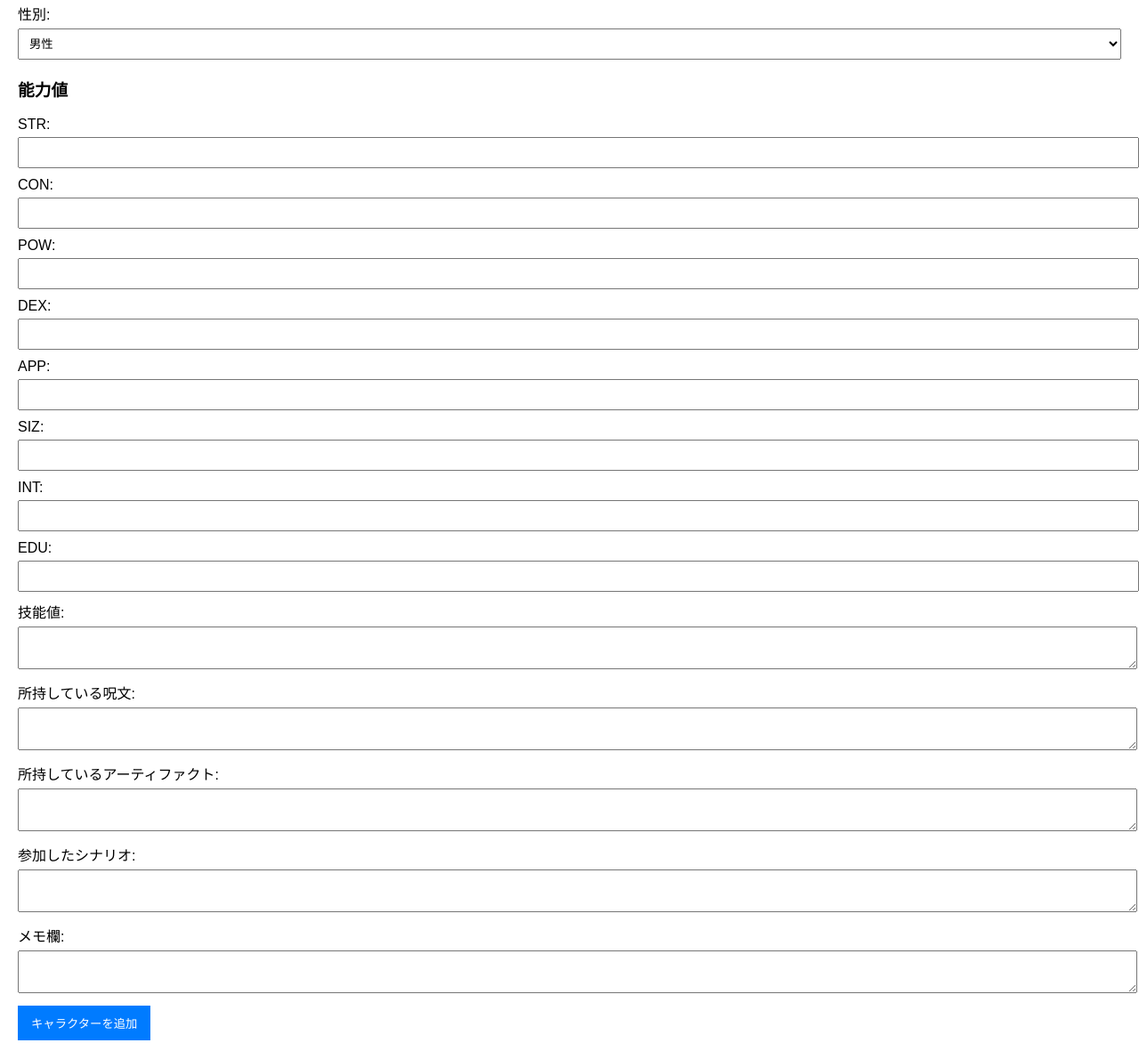
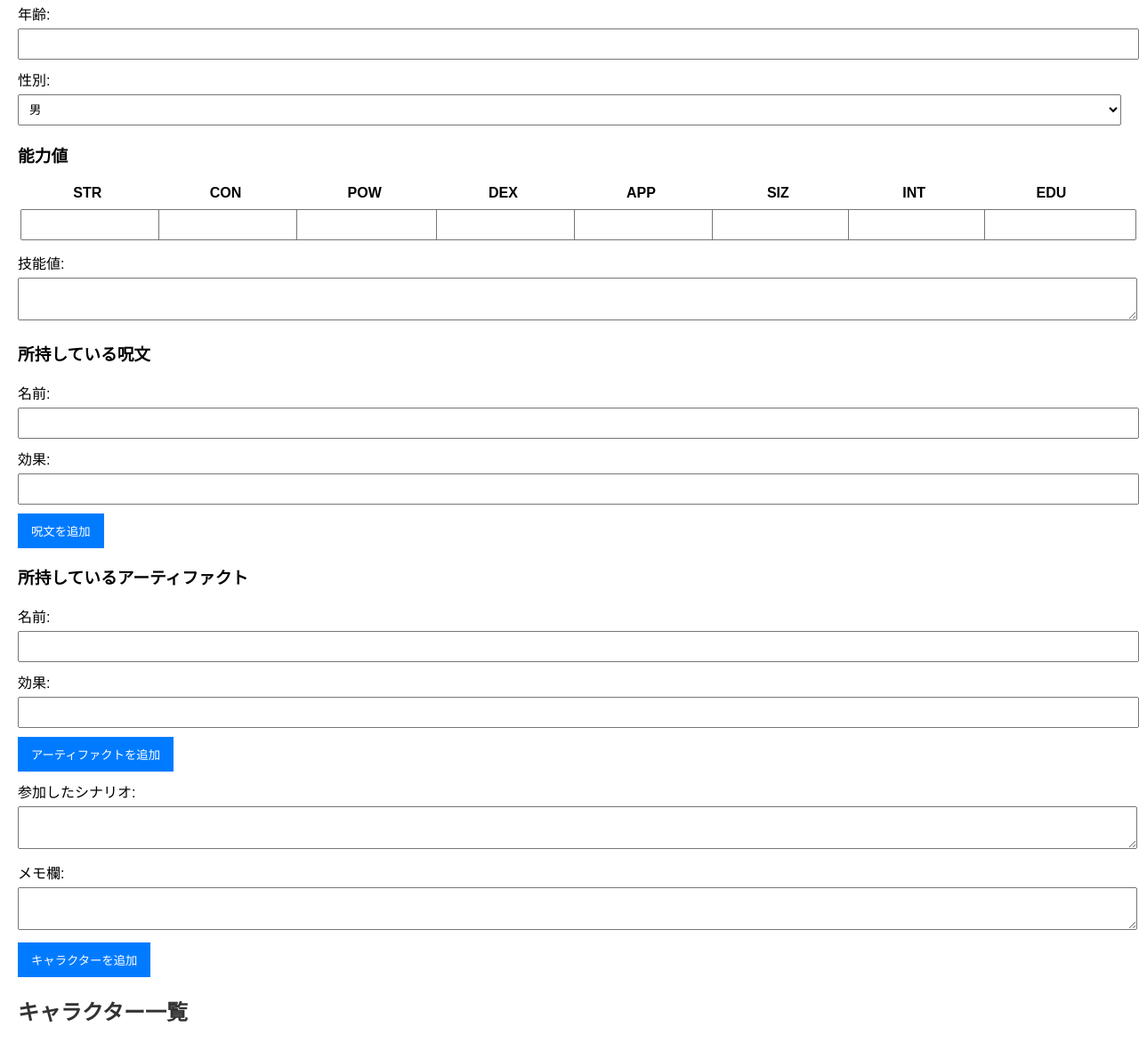
Before and after one commit to oraoragi/COCcharacter, a plain HTML site: page index.html in a window 1280 px wide. Shown: the part 382-1554 px from the top of the page at 89% size. Drawn offline with Linux system fonts and the light colour scheme.

Commit message:
Update index.html

```diff
--- a/index.html
+++ b/index.html
@@ -4,13 +4,17 @@
     <meta charset="UTF-8">
     <meta name="viewport" content="width=device-width, initial-scale=1.0">
     <title>クトゥルフ神話TRPG キャラクター情報</title>
+    <meta name="robots" content="noindex, nofollow">
     <link rel="stylesheet" href="styles.css">
 </head>
 <body>
+    <div class="container">
         <h1>クトゥルフ神話TRPG キャラクター情報</h1>
         <form id="characterForm">
             <label for="name">名前:</label>
             <input type="text" id="name" required>
+            <label for="furigana">フリガナ:</label>
+            <input type="text" id="furigana" required>
 
             <label for="occupation">職業:</label>
             <input type="text" id="occupation" required>
@@ -23,37 +27,59 @@
 
             <label for="gender">性別:</label>
             <select id="gender" required>
-            <option value="男性">男性</option>
-            <option value="女性">女性</option>
+                <option value="男">男</option>
+                <option value="女">女</option>
                 <option value="その他">その他</option>
             </select>
 
             <h3>能力値</h3>
-        <label for="str">STR:</label>
-        <input type="number" id="str" required>
-        <label for="con">CON:</label>
-        <input type="number" id="con" required>
-        <label for="pow">POW:</label>
-        <input type="number" id="pow" required>
-        <label for="dex">DEX:</label>
-        <input type="number" id="dex" required>
-        <label for="app">APP:</label>
-        <input type="number" id="app" required>
-        <label for="siz">SIZ:</label>
-        <input type="number" id="siz" required>
-        <label for="int">INT:</label>
-        <input type="number" id="int" required>
-        <label for="edu">EDU:</label>
-        <input type="number" id="edu" required>
+            <table>
+                <tr>
+                    <th>STR</th>
+                    <th>CON</th>
+                    <th>POW</th>
+                    <th>DEX</th>
+                    <th>APP</th>
+                    <th>SIZ</th>
+                    <th>INT</th>
+                    <th>EDU</th>
+                </tr>
+                <tr>
+                    <td><input type="number" id="str" required></td>
+                    <td><input type="number" id="con" required></td>
+                    <td><input type="number" id="pow" required></td>
+                    <td><input type="number" id="dex" required></td>
+                    <td><input type="number" id="app" required></td>
+                    <td><input type="number" id="siz" required></td>
+                    <td><input type="number" id="int" required></td>
+                    <td><input type="number" id="edu" required></td>
+                </tr>
+            </table>
 
             <label for="skills">技能値:</label>
             <textarea id="skills" required></textarea>
 
-        <label for="spells">所持している呪文:</label>
-        <textarea id="spells"></textarea>
+            <h3>所持している呪文</h3>
+            <div id="spellsContainer">
+                <div class="spell">
+                    <label for="spellName">名前:</label>
+                    <input type="text" class="spellName">
+                    <label for="spellEffect">効果:</label>
+                    <input type="text" class="spellEffect">
+                </div>
+            </div>
+            <button type="button" id="addSpell">呪文を追加</button>
 
-        <label for="artifacts">所持しているアーティファクト:</label>
-        <textarea id="artifacts"></textarea>
+            <h3>所持しているアーティファクト</h3>
+            <div id="artifactsContainer">
+                <div class="artifact">
+                    <label for="artifactName">名前:</label>
+                    <input type="text" class="artifactName">
+                    <label for="artifactEffect">効果:</label>
+                    <input type="text" class="artifactEffect">
+                </div>
+            </div>
+            <button type="button" id="addArtifact">アーティファクトを追加</button>
 
             <label for="scenarios">参加したシナリオ:</label>
             <textarea id="scenarios"></textarea>
@@ -66,6 +92,7 @@
 
         <h2>キャラクター一覧</h2>
         <div id="characterList"></div>
+    </div>
 
     <script src="script.js"></script>
 </body>
```
Lines whose indentation alone changed are shown as unchanged.
